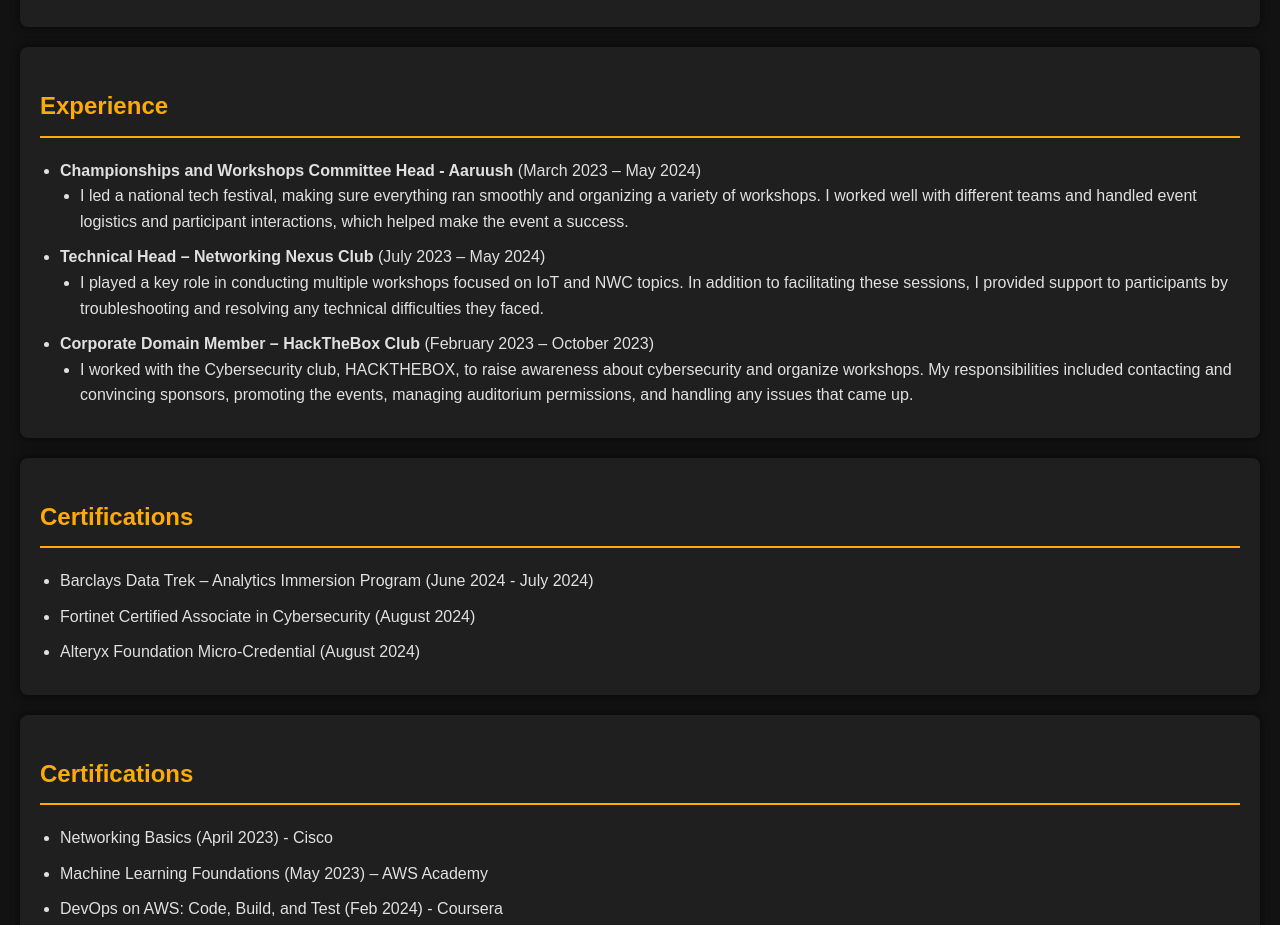
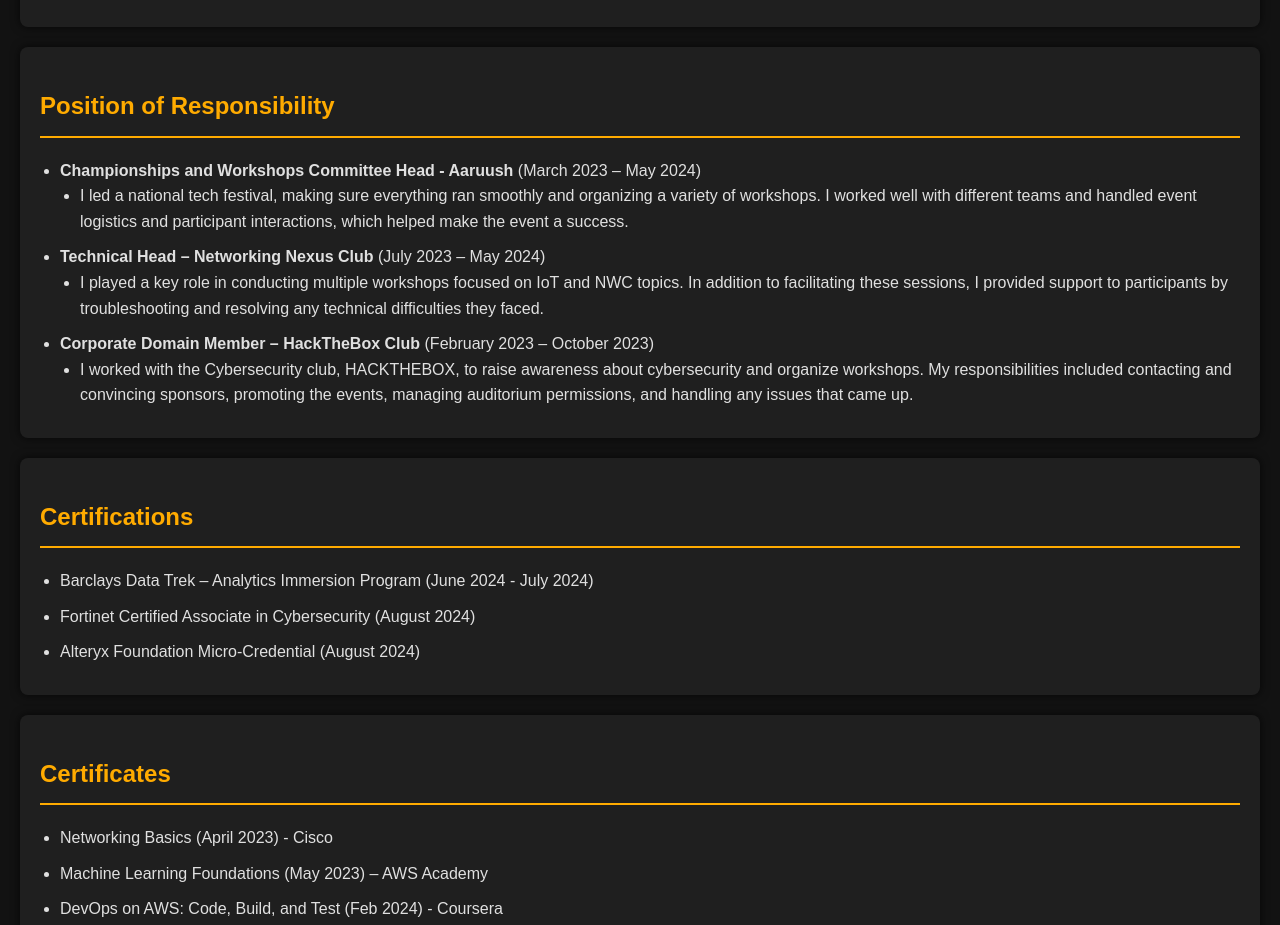
Before and after one commit to Ramuji111/Portfolio, a plain HTML site: page portfolio_website/index.html in a window 1280 px wide. Shown: the part 1541-2466 px from the top of the page. Drawn offline with Linux system fonts and the light colour scheme.

Commit message:
Update index.html

```diff
--- a/portfolio_website/index.html
+++ b/portfolio_website/index.html
@@ -72,8 +72,8 @@
         </ul>
     </section>
 
-    <section id="position of Responsibility">
-        <h2>Experience</h2>
+    <section id="position of responsibility">
+        <h2>Position of Responsibility</h2>
         <ul>
             <li>
                 <strong>Championships and Workshops Committee Head - Aaruush</strong> (March 2023 – May 2024)
@@ -105,7 +105,7 @@
         </ul>
     </section>
     <section id="certificates">
-        <h2>Certifications</h2>
+        <h2>Certificates</h2>
         <ul>
             <li>Networking Basics (April 2023) - Cisco</li>
             <li>Machine Learning Foundations (May 2023) – AWS Academy</li>
@@ -125,7 +125,7 @@
         <p>Email: <a href="mailto:ramjid@gmail.com">ramjid@gmail.com</a></p>
         <p>Phone: 9962438955</p>
         <p>LinkedIn: <a href="https://www.linkedin.com/in/ramuji-doniparthi-689b79235" target="_blank">LinkedIn Profile</a></p>
-        <p> </p>
+        <p>__________</p>
     </section>
 
     <footer>
```
